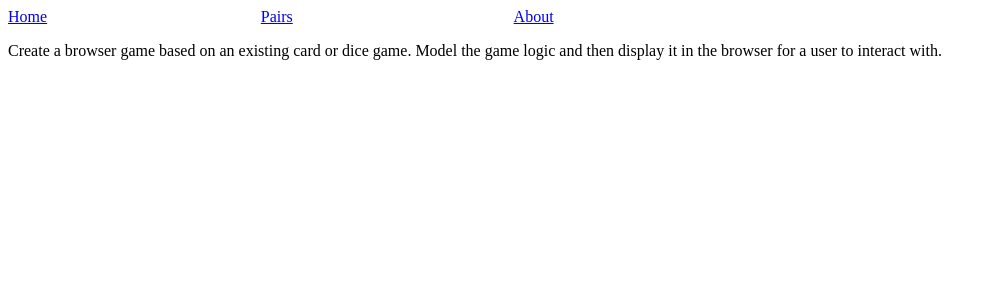
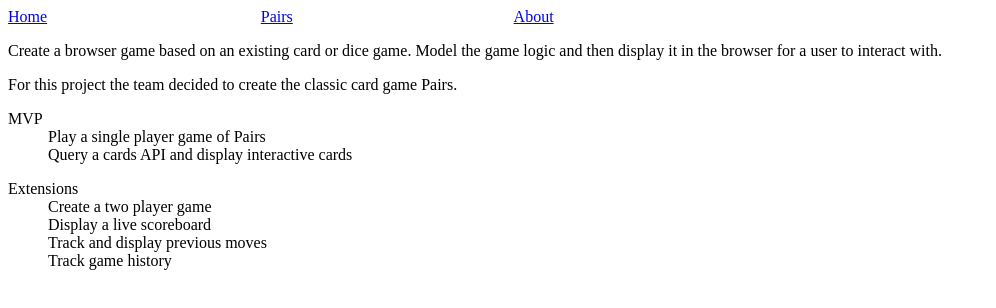
Before and after one commit to RuaridhD/Pairs_Card_Game, a React (Create React App) app in the folder client/: page /about in a window 1280 px wide. Shown: the top 308 px of the page, without its empty margins (0-996 px from the left). Built offline with nearby package versions, Linux system fonts and the light colour scheme.

Commit message:
adds context to about.js

```diff
--- a/client/src/components/About.js
+++ b/client/src/components/About.js
@@ -2,9 +2,22 @@ import React from 'react'
 
 const About = () => {
   return (
-    <p>Create a browser game based on an existing card or dice game. Model the game logic and then display it in the browser for a user to interact with.</p>
-
-
+  <div>
+    <p className="project-brief">Create a browser game based on an existing card or dice game. Model the game logic and then display it in the browser for a user to interact with.</p>
+    <p className="title">For this project the team decided to create the classic card game Pairs.</p>
+    <dl className="mvp">
+      <dt>MVP</dt>
+      <dd>Play a single player game of Pairs</dd>
+      <dd>Query a cards API and display interactive cards</dd>
+    </dl>
+    <dl className="extensions">
+      <dt>Extensions</dt>
+      <dd>Create a two player game</dd>
+      <dd>Display a live scoreboard</dd>
+      <dd>Track and display previous moves</dd>
+      <dd>Track game history</dd>
+    </dl>
+  </div>
   ) // end of return
 } // end of About
 
--- a/client/src/components/NavBar.css
+++ b/client/src/components/NavBar.css
@@ -4,7 +4,7 @@
   list-style-type: none;
 }
 
-li {
+.NavBar-li {
   display: inline;
   float: left;
   width: 20%;
--- a/client/src/components/NavBar.js
+++ b/client/src/components/NavBar.js
@@ -6,13 +6,13 @@ import PairContainer from "../containers/PairContainer";
 const NavBar = () => {
   return(
     <ul className="NavBar">
-      <li >
+      <li className="NavBar-li" >
         {<Link to="/">Home </Link>}
       </li>
-      <li>
+      <li className="NavBar-li">
         {<Link to="/pairs"> Pairs {PairContainer} </Link>}
       </li>
-      <li>
+      <li className="NavBar-li">
         {<Link to="/about"> About </Link>}
       </li>
     </ul>
```
